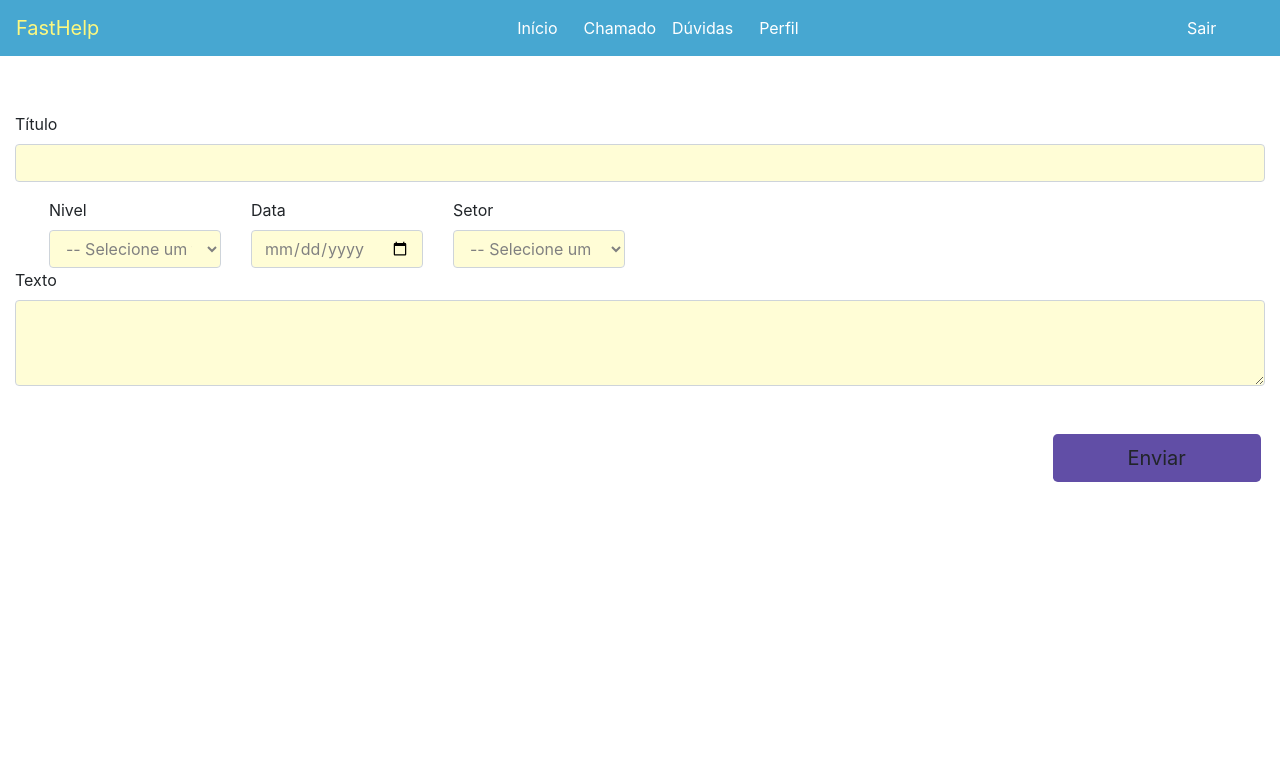
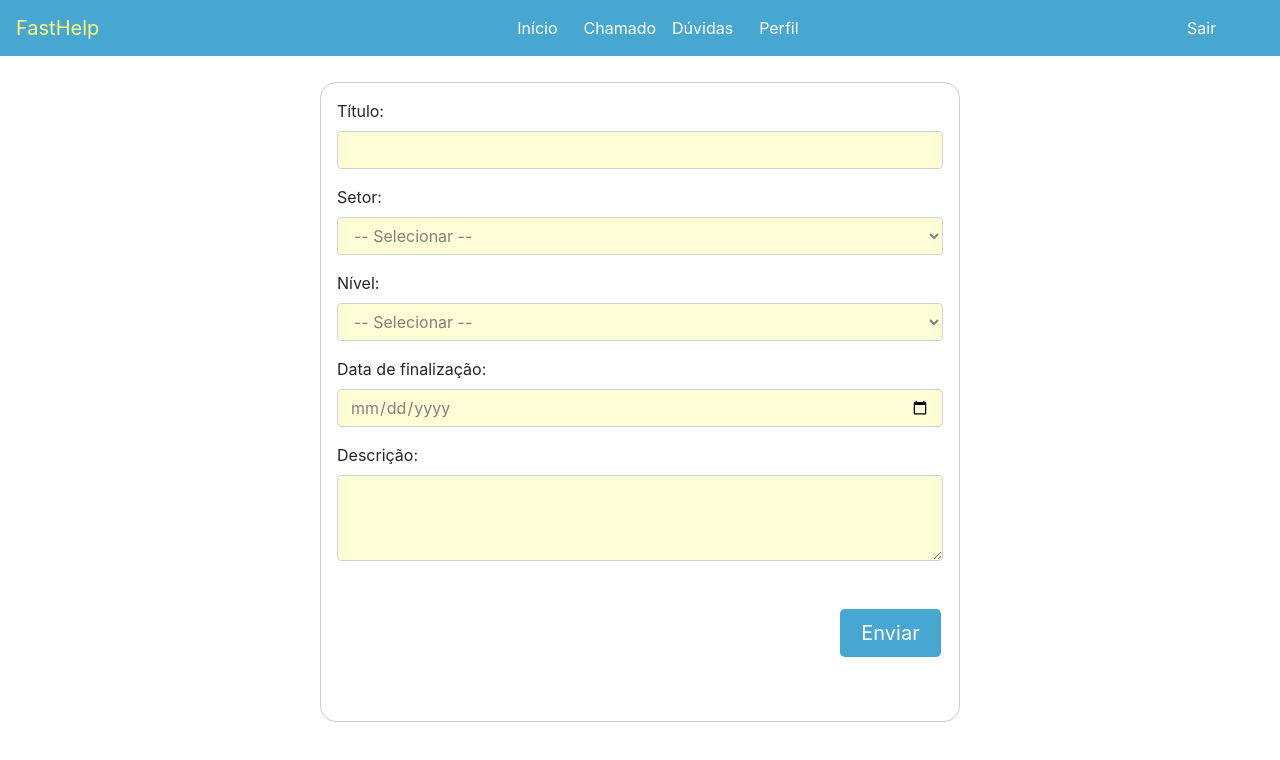
Before and after one commit to BrunoWil/FastHelpDesk, a React (Create React App) app: page /mensagem_usuario in a window 1280 px wide. Shown: the top 760 px of the page. Built offline with nearby package versions, Linux system fonts and the light colour scheme.

Commit message:
cadastro bonitinho

```diff
--- a/src/components/chamadoform/index.js
+++ b/src/components/chamadoform/index.js
@@ -4,45 +4,83 @@ import {Link} from 'react-router-dom';
 import { useSelector} from 'react-redux'
 import firebase from '../../config/firebase';
 
-function CriarChamado(){
+class Chamado{
+	constructor(titulo, setor, protocolo, data, descriçao, email, nivel){
+        this.titulo = titulo;
+        this.protocolo = protocolo;
+        this.data = data;
+		this.setor = setor;
+		this.descriçao = descriçao;
+		this.emailEnv = email;
+		this.emailReceb = "";
+		this.nivel = nivel;
+    }
+}
 
+function writeUserData(user, userID) {
+	firebase.database().ref('users/'+ userID +'/').set({
+	  username: user.name,
+	  email: user.email,
+	  tipo: user.tipo,
+	  setor: user.setor,
+	  senha: user.senha
+	});
+  }
+
+
+  function create(titulo, nivel, protocolo, setor, data, email, status, texto){
+    var Sata ={
+        titulo:titulo,
+        nivel:nivel,
+        protocolo:protocolo,
+        setor:setor,
+        data:data,
+        email:email,
+        status:status,
+        idtecnico:"",
+        texto:texto,
+    };
+    return firebase.database().ref().child('mensagem').push(Sata);
 }
+
 
 function NewChamado(){
 	const [carregando, setCarregando] = useState()
 	const [msgTipo, setMsgTipo] = useState();
 	const [titulo, setTitulo] = useState();
-	const [problema, setProblema] = useState();
 	const [setor, setSetor] = useState();
-	const [documento, setDoc] = useState();
-	const [descricao, setDesc] = useState();
+	const [descriçao, setDesc] = useState();
+	const [protocolo, setProto] = useState();
+	const [data, setData] = useState();
+	const [Urg, setUrg] = useState();
+	const status="disponível";
 	const usuarioEmail = useSelector(state => state.userEmail);
 
 	const storage = firebase.storage();
 	const db = firebase.firestore();
 
-	function abrirchamado(){
-		setMsgTipo(null);
-		setCarregando(1);
-		storage.ref(`Documentos/${documento.name}`).put(documento).then(() => {
-			db.collection('chamados').add({
-				titulo: titulo,
-				problema: problema,
-				setor: setor,
-				descricao: descricao,
-				documento: documento.name,
-				user: usuarioEmail,
-				criacao: new Date()
-			}).then(() => {
-				setMsgTipo("aceito");
-				setCarregando(0);
+	// function abrirchamado(){
+	// 	setMsgTipo(null);
+	// 	setCarregando(1);
+	// 	storage.ref(`Documentos/${documento.name}`).put(documento).then(() => {
+	// 		db.collection('chamados').add({
+	// 			titulo: titulo,
+	// 			problema: problema,
+	// 			setor: setor,
+	// 			descricao: descricao,
+	// 			documento: documento.name,
+	// 			user: usuarioEmail,
+	// 			criacao: new Date()
+	// 		}).then(() => {
+	// 			setMsgTipo("aceito");
+	// 			setCarregando(0);
 
-			}).catch(erro => {
-			setMsgTipo("erro");
-			setCarregando(0);
-		});
-	});
-	}
+	// 		}).catch(erro => {
+	// 		setMsgTipo("erro");
+	// 		setCarregando(0);
+	// 	});
+	// });
+	// }
 
 	return(
 		<>
@@ -51,34 +89,57 @@ function NewChamado(){
 		    <label for="formGroupExampleInput">Título:</label>
 		    <input onChange={(e) => setTitulo(e.target.value)} type="text" className="form-control"/>
 		  </div>
-		  <div className="form-group">
-		    <label for="exampleFormControlSelect1">Problema:</label>
-		    <select onChange={(e) => setProblema(e.target.value)}className="form-control" id="exampleFormControlSelect1">
-		      <option disabled selected value>-- Selecionar --</option>
-		      <option>Incidente</option>
-		      <option>Solicitação</option>
-		    </select>
-		  </div>
+
 		  <div className="form-group">
 		    <label for="exampleFormControlSelect1">Setor:</label>
 		    <select onChange={(e) => setSetor(e.target.value)} className="form-control" id="exampleFormControlSelect1">
 		      <option disabled selected value>-- Selecionar --</option>
-		      <option>1</option>
-		      <option>2</option>
-		      <option>3</option>
-		      <option>4</option>
+		      <option>Administrativo</option>
+		      <option>Financeiro</option>
+		      <option>Recursos humanos</option>
+		      <option>Comercial</option>
+              <option>Operacional</option>
 		    </select>
 		  </div>
+
 		  <div className="form-group">
-		    <label for="exampleFormControlFile1"><i className="fas fa-paperclip"></i>Anexar Documento:</label>
-		    <input onChange={(e) => setDoc(e.target.files[0])} type="file" className="form-control-file" id="exampleFormControlFile1" />
+		    <label for="exampleFormControlSelect1">Nível:</label>
+		    <select onChange={(e) => setUrg(e.target.value)} className="form-control" id="exampleFormControlSelect1">
+		      <option disabled selected value>-- Selecionar --</option>
+		      <option>emergência</option>
+		      <option>muita urgência</option>
+		      <option>urgente</option>
+		      <option>pouca urgência</option>
+              <option>não urgente</option>
+		    </select>
 		  </div>
+
+		  <div className="form-group">
+		    <label for="exampleFormControlSelect1">Protocolo:</label>
+		    <select onChange={(e) => setProto(e.target.value)} className="form-control" id="exampleFormControlSelect1">
+		      <option disabled selected value>-- Selecionar --</option>
+		      <option>0000001</option>
+		      <option>0000002</option>
+		      <option>0000003</option>
+		      <option>0000004</option>
+              <option>0000005</option>
+		    </select>
+		  </div>
+
+		  <div className="form-group">
+		    <label for="formGroupExampleInput">Data de finalização:</label>
+		    <input onChange={(e) => setData(e.target.value)} type="date" className="form-control"/>
+		  </div>
+
 		  <div className="form-group">
 		    <label for="exampleFormControlTextarea1">Descrição:</label>
 		    <textarea onChange={(e) => setDesc(e.target.value)} className="form-control" id="exampleFormControlTextarea1" rows="3"></textarea>
 		  </div>
 
-			<button type="button" className="btn btn-primary my-3" id="bt2">Enviar</button>
+
+
+			<button onClick={create(titulo, Urg, protocolo, setor, data, usuarioEmail, status, descriçao)}
+			 type="button" className="btn btn-primary my-3" id="bt2">Enviar</button>
 
 
 
--- a/src/components/mensagens_abertas/index.js
+++ b/src/components/mensagens_abertas/index.js
@@ -19,7 +19,7 @@ function Mensagens_Abertas({idkey,titulo,nivel,protocolo,data,setor,email,status
         if (nivel === 'alto'){setNivel=<p className="row mx-3"><strong>Nivel: </strong><button className=" btn btn-nivel-a btn-center font-weight-bold mb-auto ml-2" type="button">{nivel}</button></p>
         }
 
-        if (nivel === 'medio'){setNivel=<p className="row mx-3"><strong>Nivel: </strong><button className=" btn btn-nivel-m btn-center font-weight-bold mb-auto ml-2" type="button">{nivel}</button></p>
+        if (nivel === 'médio'){setNivel=<p className="row mx-3"><strong>Nivel: </strong><button className=" btn btn-nivel-m btn-center font-weight-bold mb-auto ml-2" type="button">{nivel}</button></p>
         }
 
         if (nivel === 'baixo'){setNivel=<p className="row mx-3"><strong>Nivel: </strong><button className=" btn btn-nivel-b btn-center font-weight-bold mb-auto ml-2 " type="button">{nivel}</button></p>
--- a/src/components/navbar/index.js
+++ b/src/components/navbar/index.js
@@ -23,7 +23,7 @@ function NavBar() {
 				        <Link className="nav-link" to="/inicio"><i class="fas fa-home"></i>Início</Link>
 				        </li>
 				      <li className="nav-item">
-				        <Link className="nav-link" to="/novochamado"><i class="fas fa-plus"></i>Chamado</Link>
+				        <Link className="nav-link" to="/mensagem_usuario"><i class="fas fa-plus"></i>Chamado</Link>
 				      </li>
 				      <li className="nav-item">
 				        <Link className="nav-link" to="#">Dúvidas</Link>
--- a/src/view/mensagem_usuario/index.js
+++ b/src/view/mensagem_usuario/index.js
@@ -2,18 +2,21 @@ import React, { useState, useEffect } from 'react';
 import {useSelector} from 'react-redux';
 import './mensagem_usuario.css';
 import {Link} from 'react-router-dom';
-import Navbar from '../../components/navbar';
+import Navbar from '../../components/navbar/index';
 
 import firebase from '../../config/firebase';
 
 
 function Mensagem_usuario(){
 
+const [carregando, setCarregando] = useState();
 const [titulo, setTitulo]=useState();
 const [nivel, setNivel]=useState();
 const [setor, setSetor]=useState();
 const [data, setData]=useState();
 const [texto, setTexto]=useState();
+const [msg, setMsg] = useState();
+const [msgTipo, setMsgTipo] = useState();
 const [email]=useState(useSelector(state => state.userEmail));
 
 const protocolo="000000"+1
@@ -21,6 +24,16 @@ const status = "disponivel"
 
 
 function create(){
+    setCarregando(1);
+    setMsgTipo(null);
+    if (!titulo || !nivel|| !setor || !data || !texto) {
+        setCarregando(0)
+        setMsgTipo('erro')
+        setMsg('Você precisa preencher todas as lacunas para realizar o cadastro!')
+        return;
+    }else{
+        setMsgTipo('sucesso')
+        setCarregando(0)
     var Sata ={
         titulo:titulo,
         nivel:nivel,
@@ -32,7 +45,7 @@ function create(){
         idtecnico:"",
         texto:texto,
     };
-    return firebase.database().ref().child('mensagem').push(Sata);
+    return firebase.database().ref().child('mensagem').push(Sata);}
 }
 
 
@@ -41,59 +54,63 @@ function create(){
         <>
         <Navbar/>
 
-        <div className="col-12 mt-5">
-            <div className="row">
-                <h3 className="mx-auto font-weight-bold"></h3>
-            </div>
-            <form>
+        <form className="formulario">
 		  <div className="form-group">
-
-                    <label>Título</label>
-                    <input onChange={(e) => setTitulo(e.target.value) } type="text" className="form-control" />
+		    <label for="formGroupExampleInput">Título:</label>
+		    <input onChange={(e) => setTitulo(e.target.value)} type="text" className="form-control"/>
 		  </div>
 
-
-                <div className="form-group row">
-
-                <div className="col-2">
-                    <label>Nivel</label>
-                    <select onChange={(e) => setNivel(e.target.value) } className="form-control" >
-                        <option disabled selected value>-- Selecione um tipo --</option>
-                        <option>Urgente</option>
-                        <option>Alto</option>
-                        <option>Medio</option>
-                        <option>Baixo</option>
-                    </select>
-                </div>
-                    <div className="col-2">
-                        <label>Data</label>
-                        <input onChange={(e) => setData(e.target.value) } type="date"  className="form-control" />
-                    </div>
-
-                    <div className="col-2">
-                        <label>Setor</label>
-                        <select onChange={(e) => setSetor(e.target.value) } className="form-control" >
-                            <option disabled selected value>-- Selecione um nivel --</option>
+		  <div className="form-group">
+		    <label for="exampleFormControlSelect1">Setor:</label>
+		    <select onChange={(e) => setSetor(e.target.value)} className="form-control" id="exampleFormControlSelect1">
+		      <option disabled selected value>-- Selecionar --</option>
 		      <option>Administrativo</option>
 		      <option>Financeiro</option>
-                            <option>Recursos Humanos</option>
+		      <option>Recursos humanos</option>
 		      <option>Comercial</option>
               <option>Operacional</option>
 		    </select>
 		  </div>
+
+		  <div className="form-group">
+		    <label for="exampleFormControlSelect1">Nível:</label>
+		    <select onChange={(e) => setNivel(e.target.value)} className="form-control" id="exampleFormControlSelect1">
+		      <option disabled selected value>-- Selecionar --</option>
+		      <option>urgente</option>
+		      <option>alto</option>
+		      <option>médio</option>
+              <option>baixo</option>
+		    </select>
 		  </div>
 
 		  <div className="form-group">
-                    <label>Texto</label>
-                    <textarea onChange={(e) => setTexto(e.target.value) } className="form-control" rows="3" />
+		    <label for="formGroupExampleInput">Data de finalização:</label>
+		    <input onChange={(e) => setData(e.target.value)} type="date" className="form-control"/>
+		  </div>
+
+		  <div className="form-group">
+		    <label for="exampleFormControlTextarea1">Descrição:</label>
+		    <textarea onChange={(e) => setTexto(e.target.value)} className="form-control" id="exampleFormControlTextarea1" rows="3"></textarea>
+		  </div>
+
+                <div className="form-group">
 
 
-                <button onClick={create} type='button' className='col-2 btn btn-lg btn-block mt-5 mb-5 btn-cadastro'>Enviar</button>
+                {
+                carregando ? <div class="spinner-border text-primary" role="status"><span class="sr-only">Loading...</span></div>
+                :<button onClick={create} type='button' className='col-2 btn btn-lg btn-block mt-5 mb-5 btn-cadastro'>Enviar</button>
+                }
+
 
 
                 </div>
+
+                <div className="msg-login text-black text-center my-1">
+				{msgTipo === 'sucesso' && <span><strong>WoW:</strong>Pedido de chamada relizado com sucesso!</span>}
+				{msgTipo === 'erro' && <span><strong>Ops:</strong> {msg} </span>}
+		  	    </div>
             </form>
-        </div>
+
         </>
     )
 }
--- a/src/view/mensagem_usuario/mensagem_usuario.css
+++ b/src/view/mensagem_usuario/mensagem_usuario.css
@@ -1,4 +1,10 @@
 .btn-cadastro{
+    color: #ffffff;
     margin:83%;
-    background-color: #614ea6 ;
+    background-color: #47A7D1;
 }
+
+.btn-cadastro:hover{
+    color: #ffffff;
+	background-color: #0000D4;
+}
--- a/src/view/tecnico_aceitos/index.js
+++ b/src/view/tecnico_aceitos/index.js
@@ -1,6 +1,6 @@
 import React,{useState,useEffect,Component} from 'react';
 import './tecnico_aceitos.css';
-import Navbar from '../../components/navbar'
+import Navbar from '../../components/navbarTec/index'
 import { useSelector } from 'react-redux';
 import Barra_de_status_de_mensagem from '../../components/barra_de_status_de_mensagem'
 import Mensagem_estrutura from '../../components/mensagem_filtradas'
--- a/src/view/tecnico_arquivados/index.js
+++ b/src/view/tecnico_arquivados/index.js
@@ -1,6 +1,6 @@
 import React,{Component} from 'react';
 import './tecnico_arquivados.css';
-import Navbar from '../../components/navbar';
+import Navbar from '../../components/navbarTec/index';
 import Barra_de_status_gerais from '../../components/barra_de_status_gerais';
 import Mensagens_Abertas from '../../components/mensagens_abertas';
 import FirebaseService from '../services/FirebaseService'
--- a/src/view/tecnico_suspensos/index.js
+++ b/src/view/tecnico_suspensos/index.js
@@ -1,6 +1,6 @@
 import React,{Component} from 'react';
 import './tecnico_suspensos.css';
-import Navbar from '../../components/navbar';
+import Navbar from '../../components/navbarTec/index';
 import Barra_de_status_gerais from '../../components/barra_de_status_gerais';
 import Mensagens_Abertas from '../../components/mensagens_abertas';
 import FirebaseService from '../services/FirebaseService'
```
Also changed, not shown: src/view/inicio/index.js (+7 -11 lines). Lines whose indentation alone changed are shown as unchanged.
